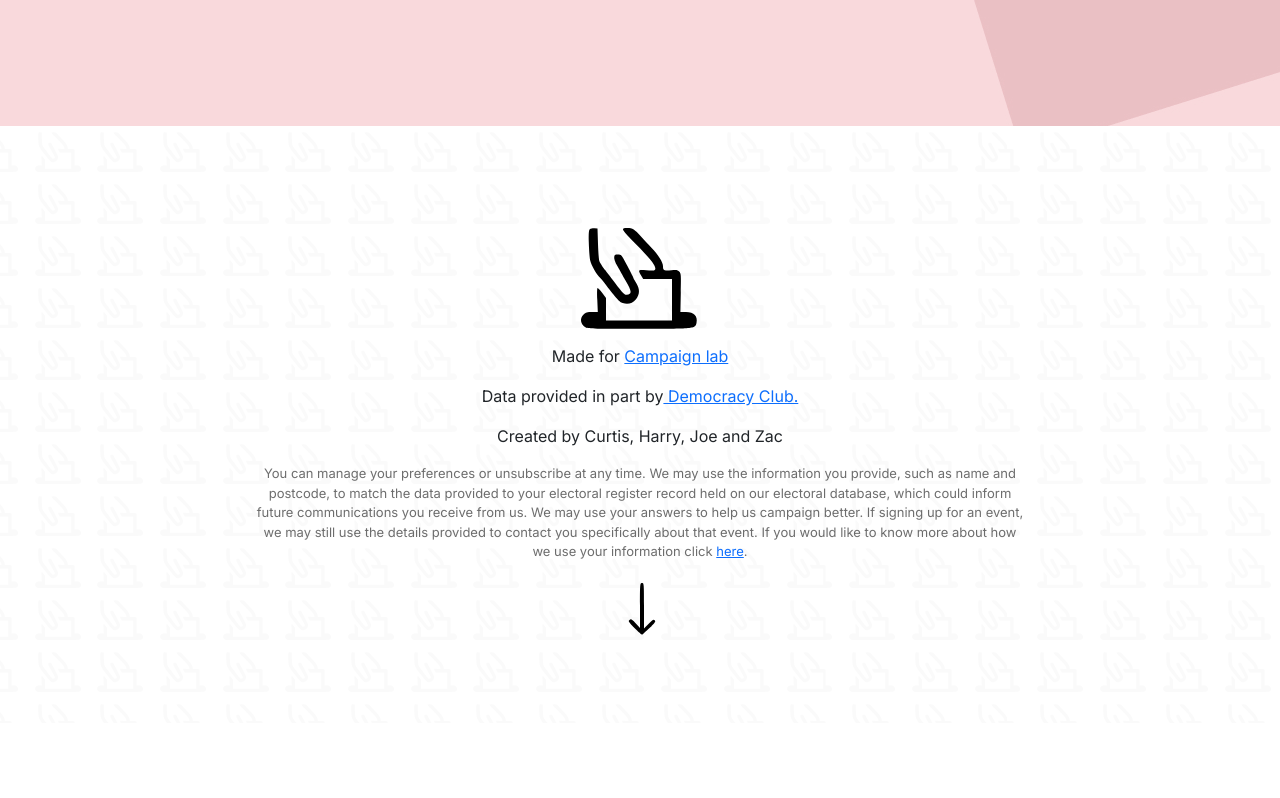
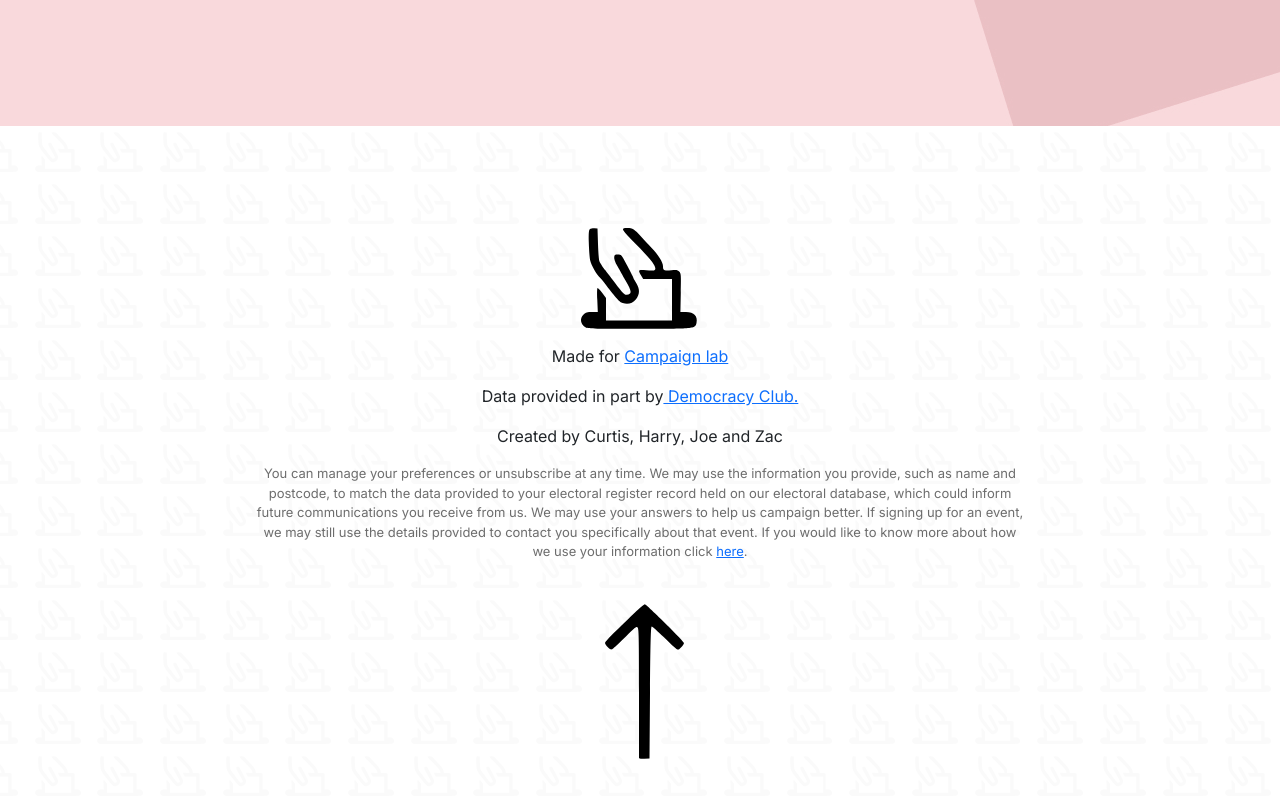
Before and after one commit to Curtis-Turk/Remember-to-Vote, a Next.js app: page / in a window 1280 px wide. Shown: the part 899-1697 px from the top of the page. Before the commit the page ends 1622 px from the top, so only its background shows below. Built offline with nearby package versions, Linux system fonts and the light colour scheme.

Commit message:
Updated up-arrow" "

```diff
--- a/styles.css
+++ b/styles.css
@@ -420,7 +420,7 @@
 }
 
 #up-arrow {
-  transform: scaleY(-1);
+  /* transform: scaleY(-1); */
 }
 
 /* CSS variables. */
```
Also changed, not shown: assets/up-arrow.svg.
